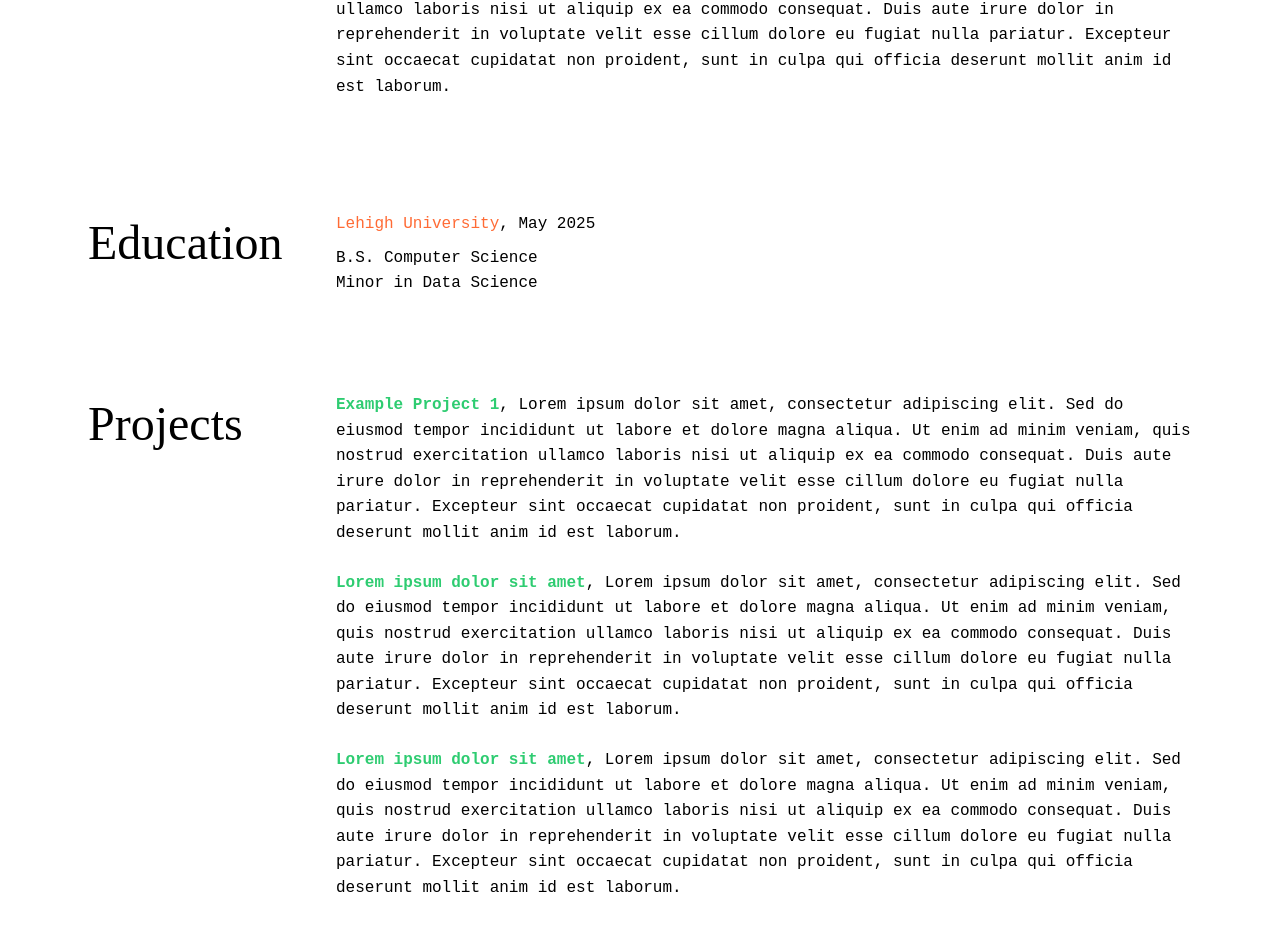
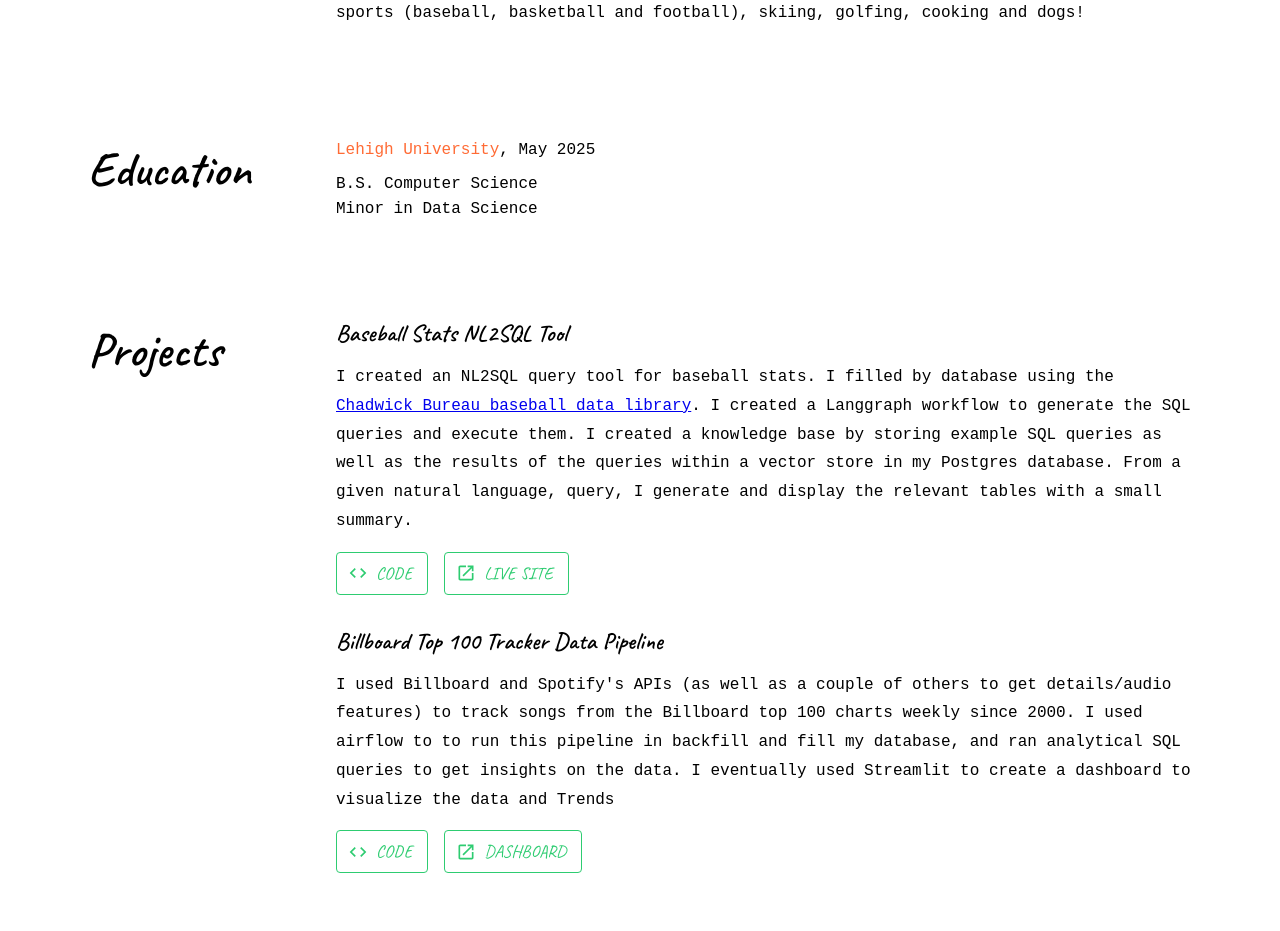
Before and after one commit to smwiley14/portfolio, a React (Create React App) app: page / in a window 1280 px wide. Shown: the part 509-1440 px from the top of the page. Built offline with nearby package versions, Linux system fonts and the light colour scheme.

Commit message:
filled in blanks on portfolio

```diff
--- a/package.json
+++ b/package.json
@@ -18,6 +18,7 @@
     "mui": "^0.0.1",
     "react": "^19.2.4",
     "react-dom": "^19.2.4",
+    "react-markdown": "^10.1.0",
     "react-scripts": "5.0.1",
     "typescript": "^4.9.5",
     "web-vitals": "^2.1.4"
--- a/public/index.html
+++ b/public/index.html
@@ -15,6 +15,9 @@
       user's mobile device or desktop. See https://developers.google.com/web/fundamentals/web-app-manifest/
     -->
     <link rel="manifest" href="%PUBLIC_URL%/manifest.json" />
+    <link rel="preconnect" href="https://fonts.googleapis.com">
+    <link rel="preconnect" href="https://fonts.gstatic.com" crossorigin>
+    <link href="https://fonts.googleapis.com/css2?family=Caveat:wght@400;600;700&display=swap" rel="stylesheet">
     <!--
       Notice the use of %PUBLIC_URL% in the tags above.
       It will be replaced with the URL of the `public` folder during the build.
--- a/src/components/About.tsx
+++ b/src/components/About.tsx
@@ -14,7 +14,10 @@ const About = () => {
             Full Stack Software Engineer.
           </Typography>
           <Typography component="p" variant="body1" sx={{ mb: 2 }}>
-            Lorem ipsum dolor sit amet, consectetur adipiscing elit. Sed do eiusmod tempor incididunt ut labore et dolore magna aliqua. Ut enim ad minim veniam, quis nostrud exercitation ullamco laboris nisi ut aliquip ex ea commodo consequat. Duis aute irure dolor in reprehenderit in voluptate velit esse cillum dolore eu fugiat nulla pariatur. Excepteur sint occaecat cupidatat non proident, sunt in culpa qui officia deserunt mollit anim id est laborum.
+            I'm a full stack software engineer with a passion for building web applications, data pipelines and automation services.
+            I'm from and currently living in New York City.
+            I love sports (baseball, basketball and football), skiing, golfing, cooking and dogs!
+
           </Typography>
 
         </Box>
--- a/src/components/Hero.tsx
+++ b/src/components/Hero.tsx
@@ -15,7 +15,7 @@ const Hero = () => {
         <Box sx={heroStyles.linksContainer}>
           <Button
             variant="outlined"
-            href="https://linkedin.com"
+            href="https://www.linkedin.com/in/sam-wiley2003/"
             target="_blank"
             rel="noopener noreferrer"
             sx={heroStyles.link}
@@ -36,7 +36,7 @@ const Hero = () => {
           </Button>
           <Button
             variant="outlined"
-            href="/resume.pdf"
+            href="https://github.com/smwiley14"
             target="_blank"
             rel="noopener noreferrer"
             sx={heroStyles.link}
--- a/src/components/Projects.tsx
+++ b/src/components/Projects.tsx
@@ -1,31 +1,46 @@
 import React from 'react';
-import { Box, Typography } from '@mui/material';
+import { Box, Typography, Button, Stack } from '@mui/material';
+import { Code, Launch } from '@mui/icons-material';
 import { projectsStyles } from '../theme/styles';
-
+import ReactMarkdown from 'react-markdown';
 interface Project {
   title: string;
   description: string;
-  url?: string;
+  urls?: {
+    title: string;
+    url: string;
+    type: 'code' | 'site';
+  }[];
 }
 
 const projects: Project[] = [
   {
-    title: 'Example Project 1',
+    title: 'Baseball Stats NL2SQL Tool',
     description:
-        'Lorem ipsum dolor sit amet, consectetur adipiscing elit. Sed do eiusmod tempor incididunt ut labore et dolore magna aliqua. Ut enim ad minim veniam, quis nostrud exercitation ullamco laboris nisi ut aliquip ex ea commodo consequat. Duis aute irure dolor in reprehenderit in voluptate velit esse cillum dolore eu fugiat nulla pariatur. Excepteur sint occaecat cupidatat non proident, sunt in culpa qui officia deserunt mollit anim id est laborum.',
-    url: '#',
+        `I created an NL2SQL query tool for baseball stats.
+        I filled by database using the [Chadwick Bureau baseball data library](https://chadwick.readthedocs.io/en/latest/).
+        I created a Langgraph workflow to generate the SQL queries and execute them.
+        I created a knowledge base by storing example SQL queries as well as the results of the queries
+        within a vector store in my Postgres database.
+        From a given natural language, query, I generate and display the relevant tables with a small summary.
+        `,
+    urls: [
+      { title: 'Code', url: 'https://github.com/smwiley14/Baseball-stats-query-tool', type: 'code' },
+      { title: 'Live Site', url: '/baseball', type: 'site' },
+    ],
   },
   {
-    title: 'Lorem ipsum dolor sit amet',
+    title: 'Billboard Top 100 Tracker Data Pipeline',
     description:
-      'Lorem ipsum dolor sit amet, consectetur adipiscing elit. Sed do eiusmod tempor incididunt ut labore et dolore magna aliqua. Ut enim ad minim veniam, quis nostrud exercitation ullamco laboris nisi ut aliquip ex ea commodo consequat. Duis aute irure dolor in reprehenderit in voluptate velit esse cillum dolore eu fugiat nulla pariatur. Excepteur sint occaecat cupidatat non proident, sunt in culpa qui officia deserunt mollit anim id est laborum.',
-    url: '#',
-  },
-  {
-    title: 'Lorem ipsum dolor sit amet',
-    description:
-      'Lorem ipsum dolor sit amet, consectetur adipiscing elit. Sed do eiusmod tempor incididunt ut labore et dolore magna aliqua. Ut enim ad minim veniam, quis nostrud exercitation ullamco laboris nisi ut aliquip ex ea commodo consequat. Duis aute irure dolor in reprehenderit in voluptate velit esse cillum dolore eu fugiat nulla pariatur. Excepteur sint occaecat cupidatat non proident, sunt in culpa qui officia deserunt mollit anim id est laborum.',
-    url: '#',
+      `I used Billboard and Spotify's APIs (as well as a couple of others to get details/audio features)
+      to track songs from the Billboard top 100 charts weekly since 2000.
+      I used airflow to to run this pipeline in backfill and fill my database,
+      and ran analytical SQL queries to get insights on the data.
+      I eventually used Streamlit to create a dashboard to visualize the data and Trends`,
+    urls: [
+      { title: 'Code', url: 'https://github.com/smwiley14/Billboard-charts-analysis', type: 'code' },
+      { title: 'Dashboard', url: '/billboard-dashboard', type: 'site' },
+    ],
   },
 ];
 
@@ -39,16 +54,27 @@ const ProjectSection = () => {
         <Box sx={projectsStyles.content}>
           {projects.map((project, index) => (
             <Box key={index} sx={projectsStyles.project}>
-              <Typography component="p" variant="body1">
-                <a
-                  href={project.url}
-                  style={{ color: '#2ecc71', textDecoration: 'none', fontWeight: 600 }}
-                >
-                  {project.title}
-                </a>
-                {', '}
-                {project.description}
+              <Typography variant="h3" component="h3" sx={projectsStyles.projectTitle}>
+                {project.title}
               </Typography>
+              <ReactMarkdown>{project.description}</ReactMarkdown>
+              {project.urls && project.urls.length > 0 && (
+                <Stack direction="row" spacing={2} sx={projectsStyles.linksContainer}>
+                  {project.urls.map((url, urlIndex) => (
+                    <Button
+                      key={urlIndex}
+                      variant="outlined"
+                      href={url.url}
+                      target={url.url.startsWith('http') ? '_blank' : undefined}
+                      rel={url.url.startsWith('http') ? 'noopener noreferrer' : undefined}
+                      startIcon={url.type === 'code' ? <Code /> : <Launch />}
+                      sx={projectsStyles.linkButton}
+                    >
+                      {url.title}
+                    </Button>
+                  ))}
+                </Stack>
+              )}
             </Box>
           ))}
         </Box>
--- a/src/theme/styles/about.styles.ts
+++ b/src/theme/styles/about.styles.ts
@@ -15,9 +15,9 @@ export const aboutStyles = {
     alignItems: 'flex-start',
   },
   heading: {
-    fontFamily: '"Brush Script MT", "Brush Script Std", "cursive"',
+    fontFamily: '"Caveat", cursive',
     fontSize: { xs: '2rem', md: '3rem' },
-    fontWeight: 400,
+    fontWeight: 600,
     minWidth: { md: '200px' },
     textAlign: { xs: 'left', md: 'left' },
   },
--- a/src/theme/styles/education.styles.ts
+++ b/src/theme/styles/education.styles.ts
@@ -15,9 +15,9 @@ export const educationStyles = {
     alignItems: 'flex-start',
   },
   heading: {
-    fontFamily: '"Brush Script MT", "Brush Script Std", "cursive"',
+    fontFamily: '"Caveat", cursive',
     fontSize: { xs: '2rem', md: '3rem' },
-    fontWeight: 400,
+    fontWeight: 600,
     minWidth: { md: '200px' },
     textAlign: { xs: 'left', md: 'left' },
   },
--- a/src/theme/styles/hero.styles.ts
+++ b/src/theme/styles/hero.styles.ts
@@ -8,15 +8,15 @@ export const heroStyles = {
     textAlign: 'center' as const,
   },
   name: {
-    fontFamily: '"Brush Script MT", "Brush Script Std"',
+    fontFamily: '"Caveat", cursive',
     fontSize: { xs: '3rem', md: '5rem' },
-    fontWeight: 400,
-    textTransform: 'uppercase' as const,
-    letterSpacing: '0.05em',
+    fontWeight: 600,
+    textTransform: 'none' as const,
+    letterSpacing: '0.02em',
     mb: 2,
   },
   tagline: {
-    fontFamily: '"Brush Script MT", "Brush Script Std", "cursive"',
+    fontFamily: '"Caveat", cursive',
     fontSize: { xs: '1.2rem', md: '1.5rem' },
     fontWeight: 400,
     mb: 3,
@@ -29,9 +29,9 @@ export const heroStyles = {
     mb: 6,
   },
   link: {
-    fontFamily: '"Brush Script MT", "Brush Script Std", "cursive"',
-    fontSize: '1rem',
-    fontWeight: 400,
+    fontFamily: '"Caveat", cursive',
+    fontSize: '1.1rem',
+    fontWeight: 600,
     border: '1px solid',
     borderColor: 'text.primary',
     borderRadius: 0,
--- a/src/theme/styles/projects.styles.ts
+++ b/src/theme/styles/projects.styles.ts
@@ -15,9 +15,9 @@ export const projectsStyles = {
     alignItems: 'flex-start',
   },
   heading: {
-    fontFamily: '"Brush Script MT", "Brush Script Std", "cursive"',
+    fontFamily: '"Caveat", cursive',
     fontSize: { xs: '2rem', md: '3rem' },
-    fontWeight: 400,
+    fontWeight: 600,
     minWidth: { md: '200px' },
     textAlign: { xs: 'left', md: 'left' },
   },
@@ -28,9 +28,37 @@ export const projectsStyles = {
     flex: 1,
   },
   project: {
-    mb: 3,
+    mb: 4,
     '&:last-child': {
       mb: 0,
+    },
+  },
+  projectTitle: {
+    fontFamily: '"Caveat", cursive',
+    fontSize: { xs: '1.25rem', md: '1.5rem' },
+    fontWeight: 600,
+    mb: 1.5,
+    color: 'text.primary',
+  },
+  description: {
+    fontFamily: '"Courier New", "Monaco", "monospace"',
+    fontSize: '1rem',
+    lineHeight: 1.8,
+    mb: 2,
+    color: 'text.secondary',
+  },
+  linksContainer: {
+    mt: 2,
+    flexWrap: 'wrap',
+  },
+  linkButton: {
+    fontFamily: '"Caveat", cursive',
+    fontSize: '1.1rem',
+    color: '#2ecc71',
+    borderColor: '#2ecc71',
+    '&:hover': {
+      borderColor: '#27ae60',
+      backgroundColor: 'rgba(46, 204, 113, 0.1)',
     },
   },
   projectLink: {
```
Also changed, not shown: 1 other file (tests, documents, lock files or other folders).
